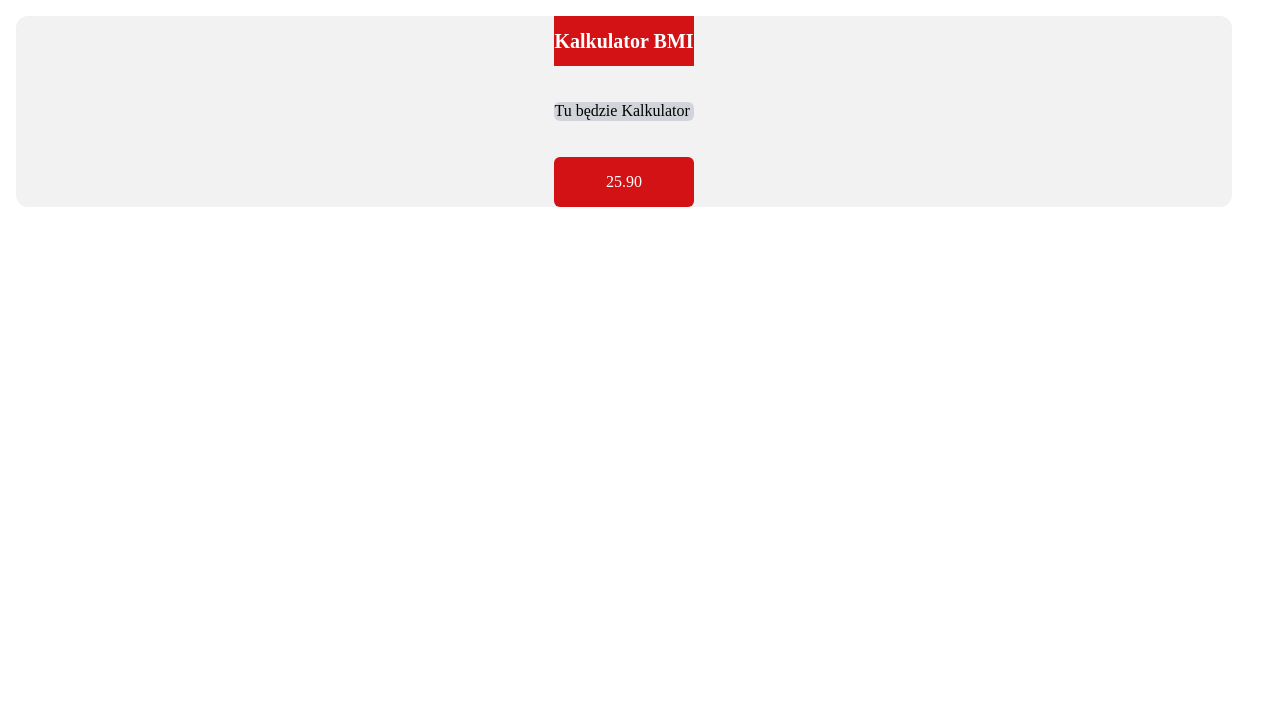
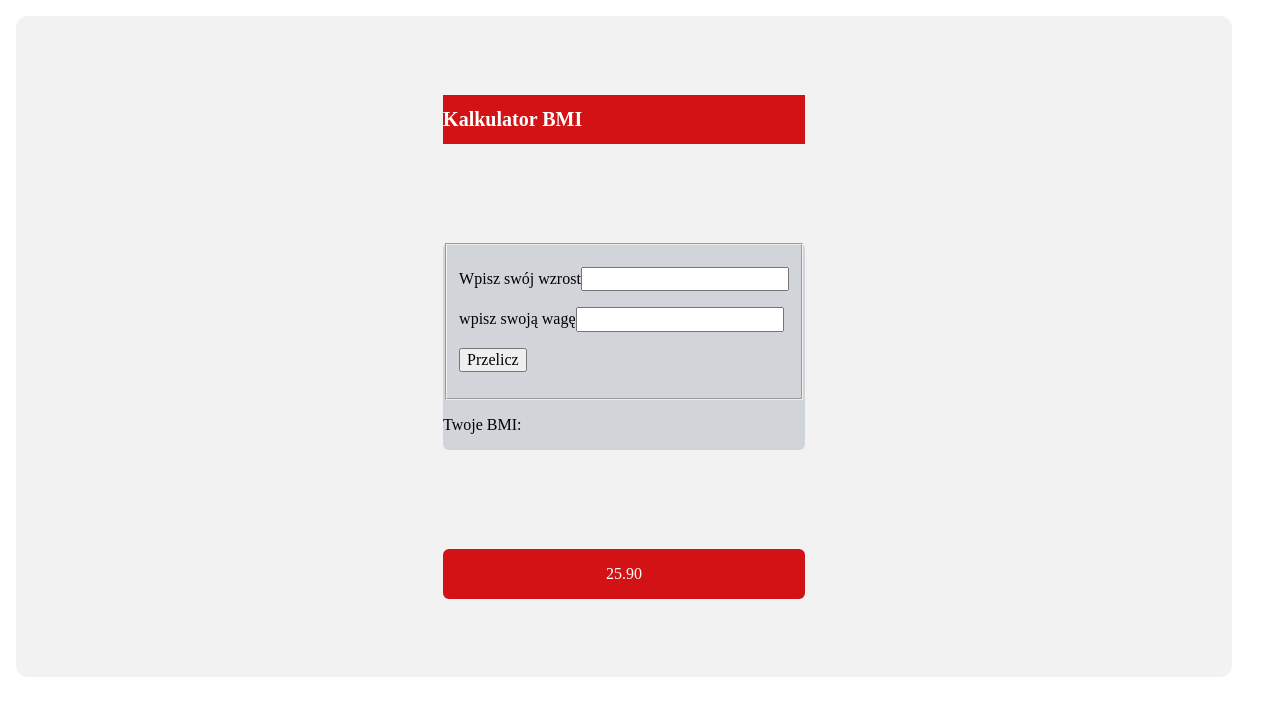
Before and after one commit to DawidGaski/BMI-calculator-react, a React (Create React App) app: page / in a window 1280 px wide. Shown: the top 716 px of the page. Built offline with nearby package versions, Linux system fonts and the light colour scheme.

Commit message:
added Form in App.js

```diff
--- a/src/App.js
+++ b/src/App.js
@@ -2,6 +2,7 @@ import { Container } from "./Components/Container";
 import { End, Result } from "./Components/End";
 import { Header, Headline } from "./Components/Header";
 import { Section } from "./Components/Section";
+import Form from "./features/BMICalculator";
 
 function App() {
   return (
@@ -9,7 +10,9 @@ function App() {
       <Header>
         <Headline>Kalkulator BMI</Headline>
       </Header>
-      <Section>Tu będzie Kalkulator</Section>
+      <Section>
+        <Form />
+      </Section>
       <End>
         <Result>25.90</Result>
       </End>
```
